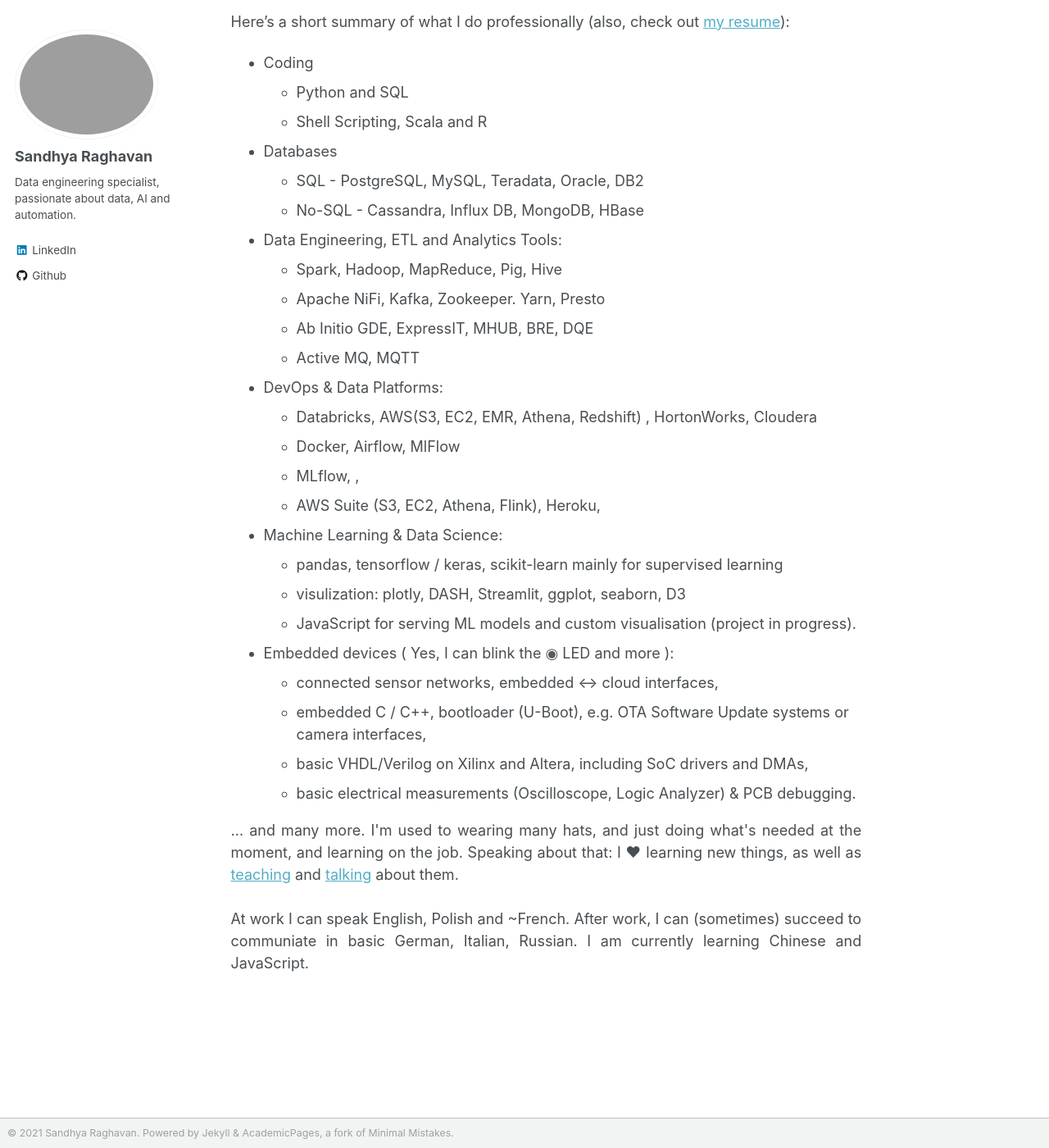
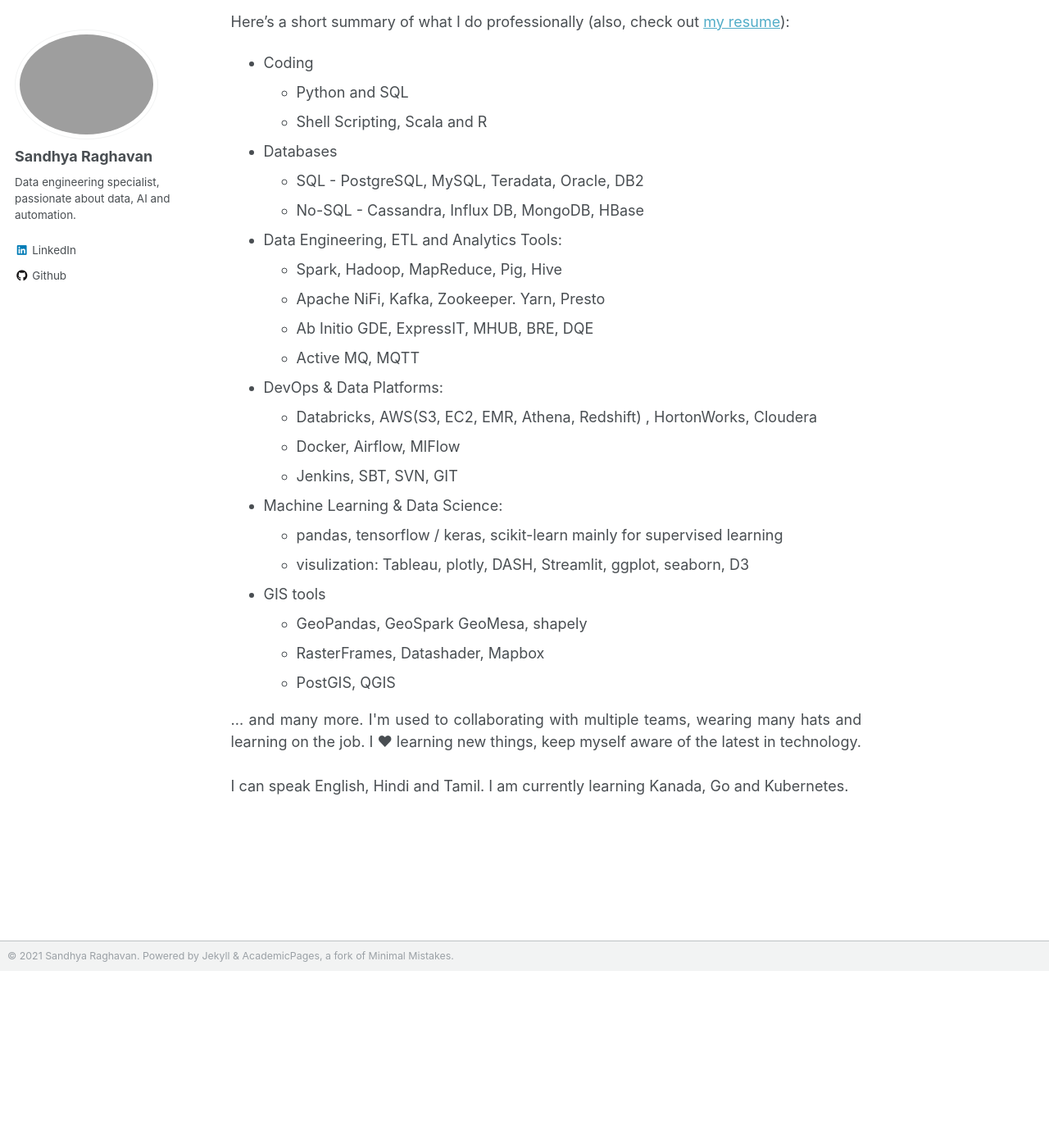
Before and after one commit to raghavansandhya/raghavansandhya.github.io, a Jekyll site: the page built from _pages/about.md, in a window 1280 px wide and 1400 px high, scrolled down 306 px. Shown: the whole window at 82% size. Built offline with Jekyll 4.4.1, drawn with Linux system fonts in a browser that asks for light colours; after the commit the page ends 1490 px from its top, so only the background shows below that.

Commit message:
Update about.md

```diff
--- a/_pages/about.md
+++ b/_pages/about.md
@@ -29,25 +29,21 @@
 - DevOps & Data Platforms:
   - Databricks, AWS(S3, EC2, EMR, Athena, Redshift) , HortonWorks, Cloudera
   - Docker, Airflow, MlFlow
-  - MLflow, ,
-  - AWS Suite (S3, EC2, Athena, Flink), Heroku,
+  - Jenkins, SBT, SVN, GIT
 - Machine Learning & Data Science:
   - pandas, tensorflow / keras, scikit-learn mainly for supervised learning
-  - visulization: plotly, DASH, Streamlit, ggplot, seaborn, D3
-  - JavaScript for serving ML models and custom visualisation (project in progress).
-- Embedded devices ( Yes, I can blink the <span class="blinking">&#9673;</span> LED and more ):
-  - connected sensor networks, embedded &harr; cloud interfaces,
-  - embedded C / C++, bootloader (U-Boot), e.g. OTA Software Update systems or camera interfaces,
-  - basic VHDL/Verilog on Xilinx and Altera, including SoC drivers and DMAs,
-  - basic electrical measurements (Oscilloscope, Logic Analyzer) & PCB debugging.
-
+  - visulization: Tableau, plotly, DASH, Streamlit, ggplot, seaborn, D3
+- GIS tools
+  - GeoPandas, GeoSpark GeoMesa, shapely
+  - RasterFrames, Datashader, Mapbox
+  - PostGIS, QGIS
 
 
 <p style='text-align: justify;'>
-... and many more. I'm used to wearing many hats, and just doing what's needed at the moment, and learning on the job. Speaking about that: I &#x2764; learning new things, as well as  <a href="teaching/">teaching</a> and <a href="talks/">talking</a> about them.
+... and many more. I'm used to collaborating with multiple teams, wearing many hats and learning on the job. I &#x2764; learning new things, keep myself aware of the latest in technology.
 <br>
 <br>
-At work I can speak English, Polish and ~French. After work, I can (sometimes) succeed to communiate in basic German, Italian, Russian. I am currently learning Chinese and JavaScript.
+I can speak English, Hindi and Tamil. I am currently learning Kanada, Go and Kubernetes.
 <br>
 </p>
 
```
